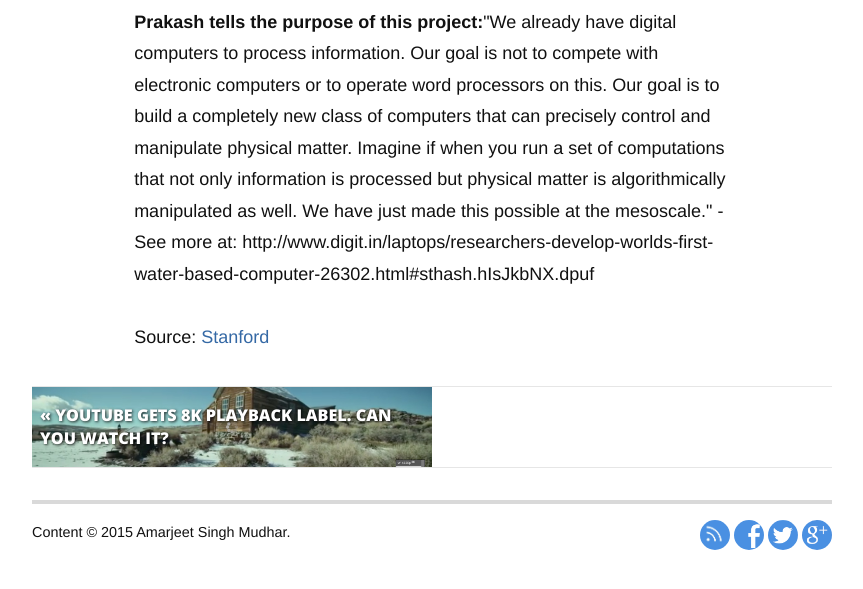
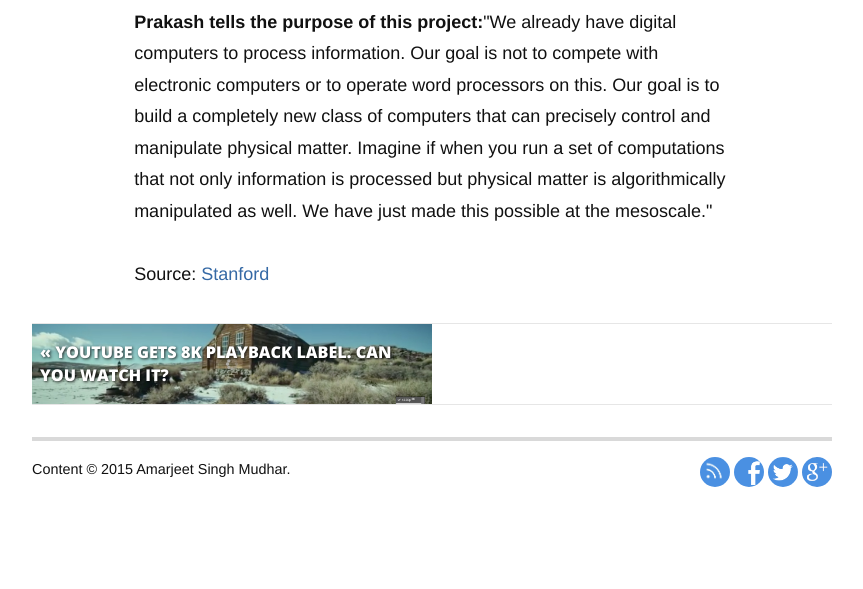
Before and after one commit to teksavant/teksavant.github.io, a Jekyll site: the page built from _posts/2015-06-10-first-water-pc.markdown, in a window 1280 px wide and 900 px high, scrolled down 1870 px, cut to the strip 262-851 px from the top of the window. Shown: the whole strip, without its empty margins (208-1071 px from the left). Built offline with Jekyll 4.4.1, drawn with Linux system fonts in a browser that asks for light colours; nearby versions of some CDN libraries; Markdown is read by kramdown in place of the engine named in the settings; comment, search, counter and statistics services are not loaded.

Commit message:
Water PC

```diff
--- a/_posts/2015-06-10-first-water-pc.markdown
+++ b/_posts/2015-06-10-first-water-pc.markdown
@@ -14,6 +14,6 @@ description: Researchers develop a computer which can run on water droplets.
 <div style="width: 70%; margin: 0px auto;">
 <iframe width="560" height="315" src="https://www.youtube.com/embed/m5WodTppevo" frameborder="0" allowfullscreen></iframe>
 </div>
-<p><span style="font-weight: bold;">Prakash tells the purpose of this project:</span><span>"We already have digital computers to process information. Our goal is not to compete with electronic computers or to operate word processors on this. Our goal is to build a completely new class of computers that can precisely control and manipulate physical matter. Imagine if when you run a set of computations that not only information is processed but physical matter is algorithmically manipulated as well. We have just made this possible at the mesoscale." - See more at: http://www.digit.in/laptops/researchers-develop-worlds-first-water-based-computer-26302.html#sthash.hIsJkbNX.dpuf</span></p>
+<p><span style="font-weight: bold;">Prakash tells the purpose of this project:</span><span>"We already have digital computers to process information. Our goal is not to compete with electronic computers or to operate word processors on this. Our goal is to build a completely new class of computers that can precisely control and manipulate physical matter. Imagine if when you run a set of computations that not only information is processed but physical matter is algorithmically manipulated as well. We have just made this possible at the mesoscale." </span></p>
 
 <p>Source:<a href="http://news.stanford.edu/news/2015/june/computer-water-drops-060815.html"> Stanford</a></p>
```
